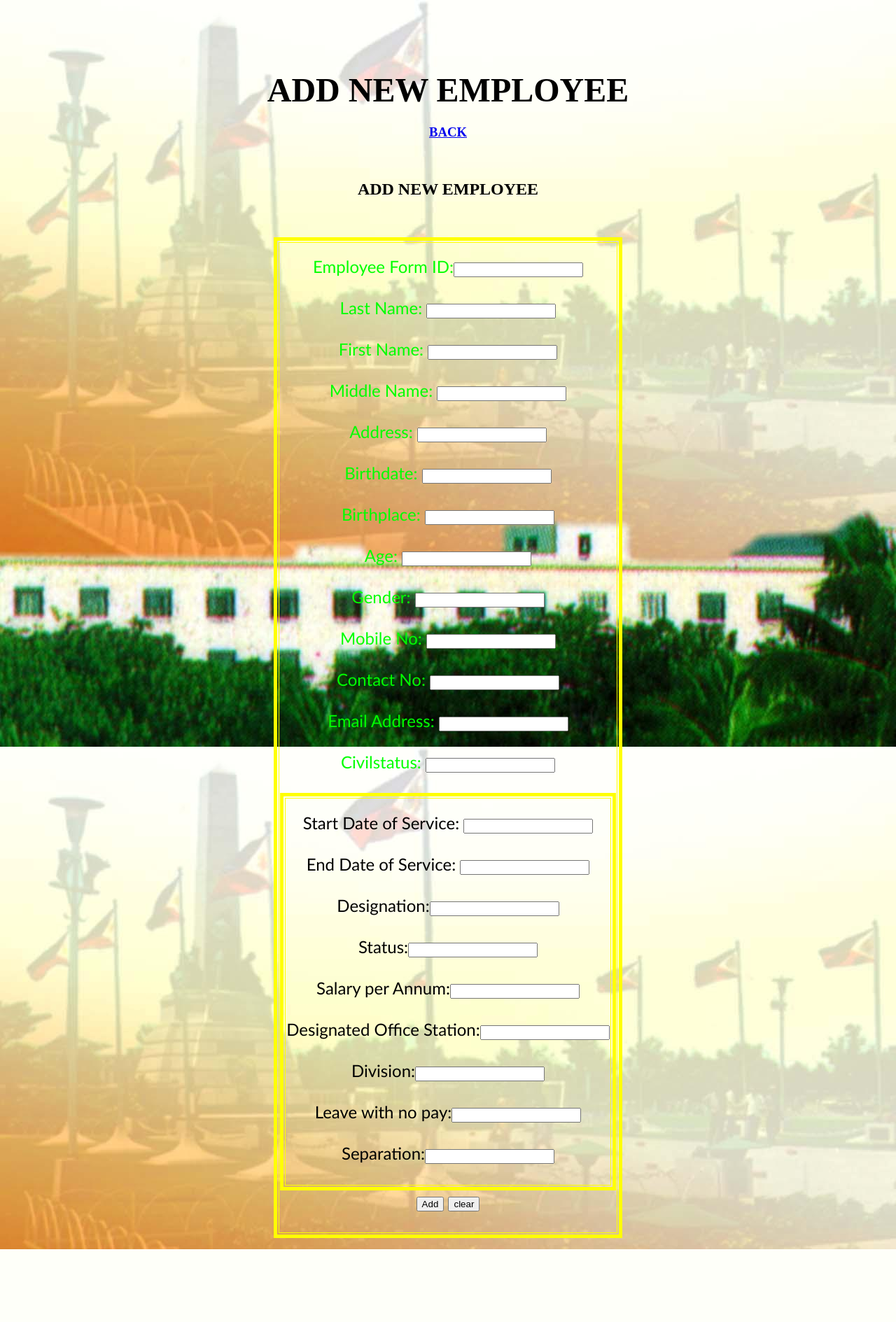
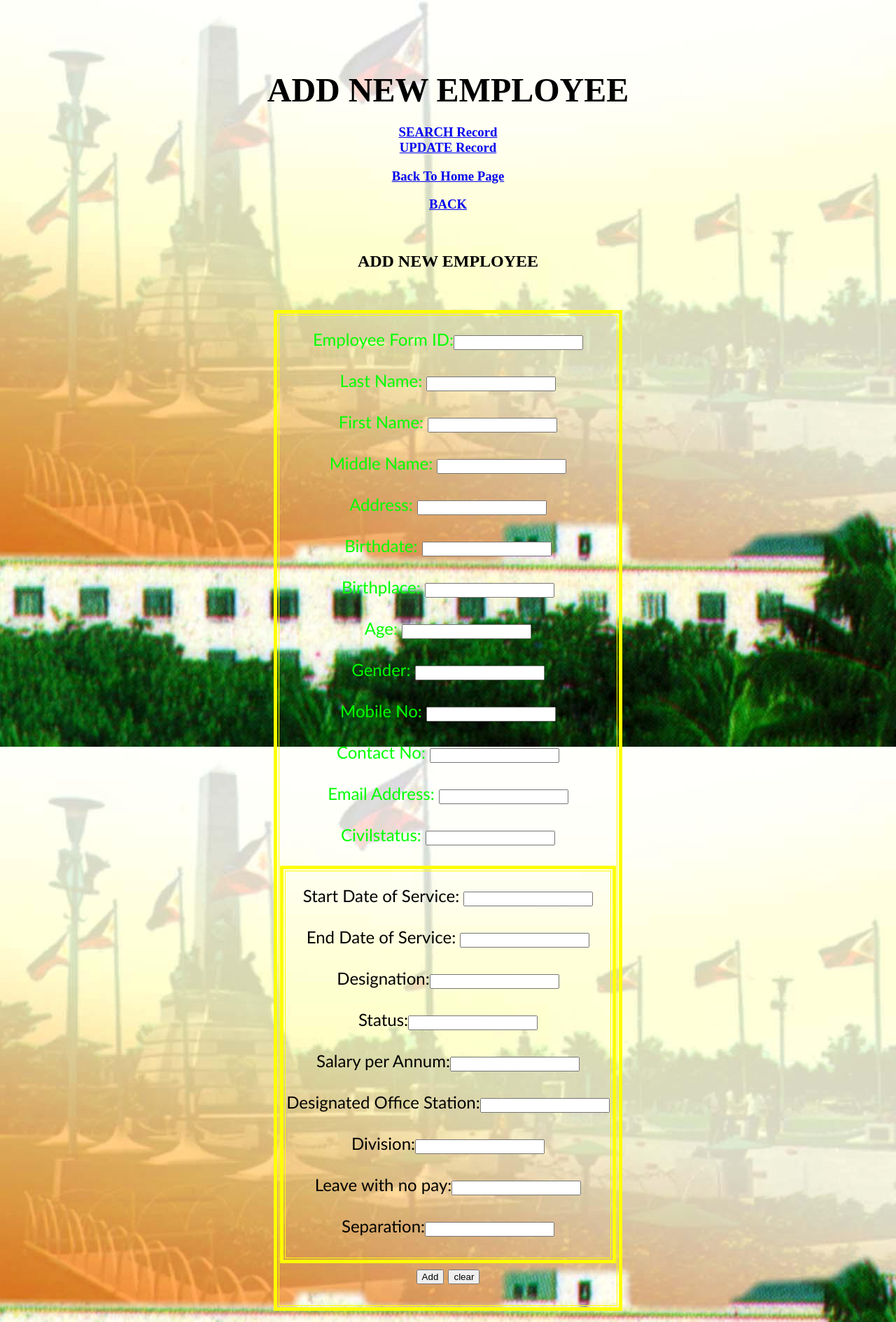
Before and after one commit to rajivsri1996/proyekto, a PHP site: page /1.php in a window 1280 px wide. Shown: the whole page at 70% size. Before the commit the page ends 1785 px from the top, so only its background shows below. Run offline with PHP 8.4, Linux system fonts and the light colour scheme.

Commit message:
Added Shortcuts
EARCH Record & UPDATE Record added

```diff
--- a/1.php
+++ b/1.php
@@ -43,6 +43,15 @@ else
 <br>
 <br>
 <h1 align=center><font color='black' size=10><b>ADD NEW EMPLOYEE</font></h1>
+
+<div id="wrap">
+<div id="menu">
+  <h3 align="center"><span class="style1"><a href="5.php">SEARCH Record</a><br>
+  <a href="7.php">UPDATE Record</a></span></h3>
+			<h3 align="center"><a href="HOMES.php"><strong>Back To Home Page</strong></a> </h3>
+			<div align="center"></div>
+</div>
+
 <div id="wrap">
 		<div id="menu">
 			<h3 align="center"><a href="option1.php">BACK</a><br>
@@ -57,7 +66,8 @@ else
 			<center><form action="adding.php" method="POST">
 			<br><font face= "Candara" size= "5" color= "lime">
 			&nbsp&nbsp&nbsp&nbsp&nbsp Employee Form ID:<input type="text"name="Id_num"  onKeyPress="return numbersonly(this, event)" MAXLENGTH = 3> &nbsp&nbsp&nbsp&nbsp&nbsp <br><br>
-			Last Name: <INPUT style="Text" name="Lastname"><BR/><BR/>
+			Last Name:
+			<INPUT style="Text" name="Lastname"><BR/><BR/>
 			First Name: <INPUT style="Text" name="Firstname"><BR/><BR/>
 			Middle Name: <INPUT style="Text" name="Middlename"><BR/><BR/>
 			Address: <INPUT style="Text" name="Address"><BR/><BR/>
```
